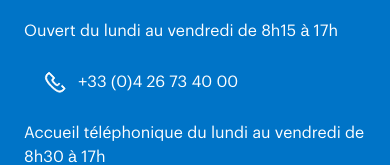
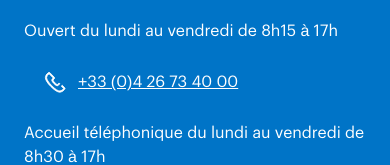
Before and after one commit to kevinmarlin-alt/devoir_trouve-ton-artisan_ReactJS, a React (Create React App) app in the folder frontend/: page / in a window 390 px wide. In both pictures the pointer is over the element "+33 (0)4 26 73 40 00". Shown: the part 903-1068 px from the top of the page. Built offline with nearby package versions, Linux system fonts and the light colour scheme; no server answers.

Commit message:
feat(frontend): Add underline to the phone number when  hover it

```diff
--- /dev/null
+++ b/frontend/src/components/Footer/Footer.css
@@ -0,0 +1,5 @@
+address a div p:hover {
+  text-decoration: underline;
+}
+
+/*# sourceMappingURL=Footer.css.map */
--- a/frontend/src/components/Footer/Footer.jsx
+++ b/frontend/src/components/Footer/Footer.jsx
@@ -1,5 +1,7 @@
 import { Link } from 'react-router'
 import {socialList} from "../../services/data";
+
+import './Footer.css'
 
 const Footer = () => {
 
--- /dev/null
+++ b/frontend/src/components/Footer/Footer.sass
@@ -0,0 +1,2 @@
+address a div p:hover
+    text-decoration: underline
```
Also changed, not shown: 1 other file (tests, documents, lock files or other folders).
